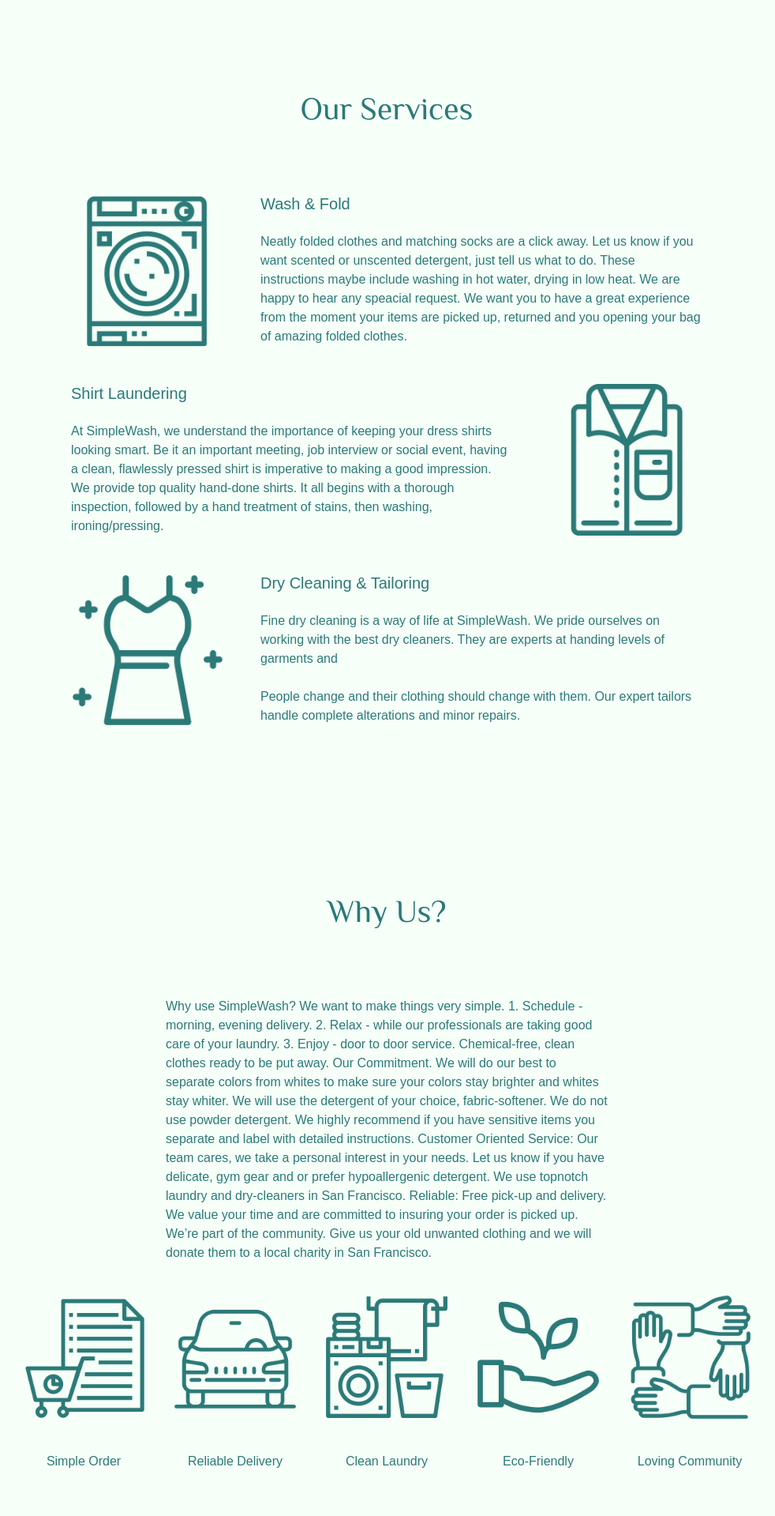
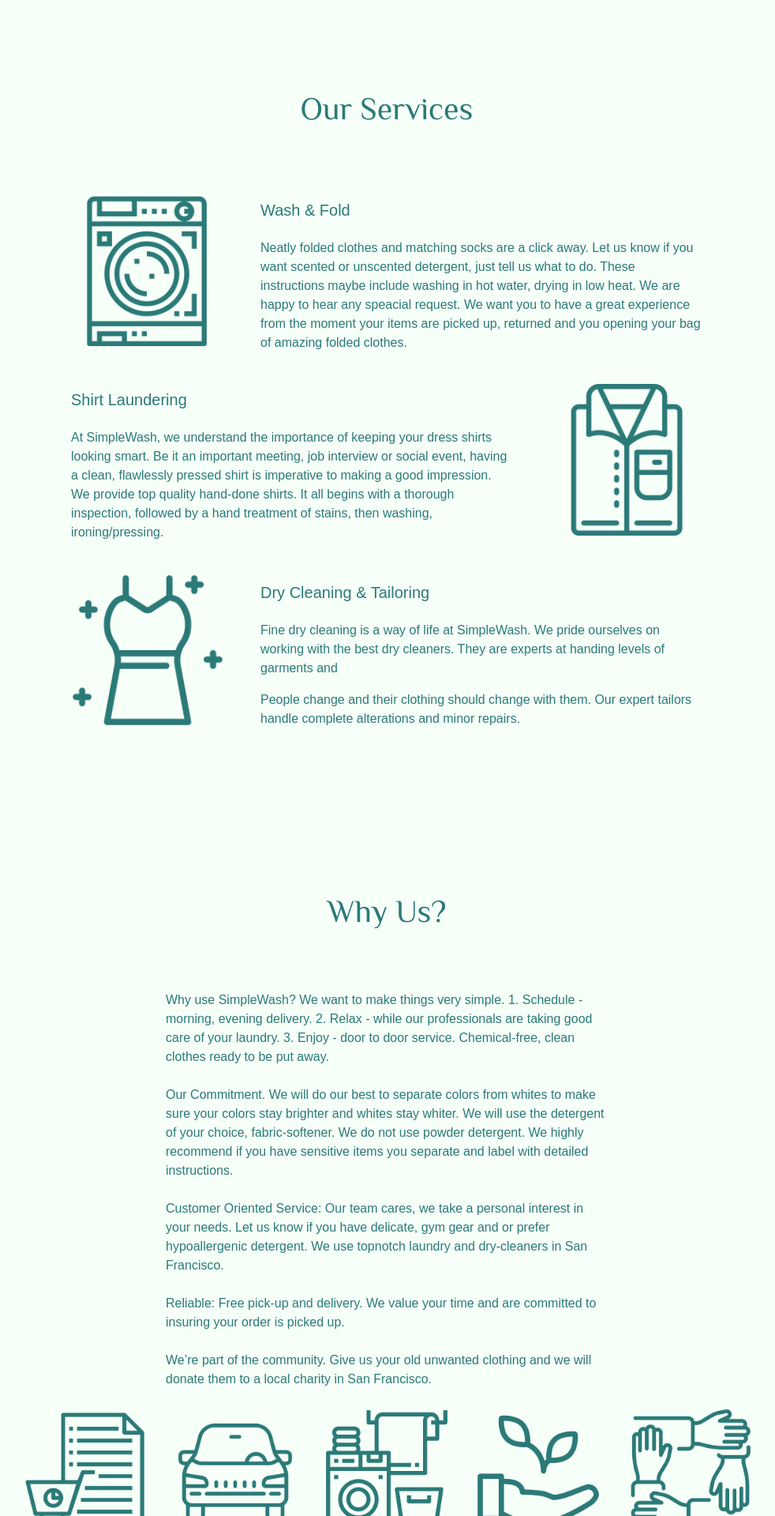
Before and after one commit to emmiehe/responsive-redesign-case, a PHP site: page / in a window 1280 px wide. Shown: the part 1034-2953 px from the top of the page at 79% size, without its empty margins (150-1132 px from the left). Run offline with PHP 8.4, Linux system fonts and the light colour scheme; some web fonts are replaced.

Commit message:
small changes on the content

```diff
--- a/home.html
+++ b/home.html
@@ -97,13 +97,13 @@
 1. Schedule - morning, evening delivery.
 2. Relax - while our professionals are taking good care of your laundry.
 3. Enjoy - door to door service. Chemical-free, clean clothes ready to be put away.
-
+</p><p>
 Our Commitment. We will do our best to separate colors from whites to make sure your colors stay brighter and whites stay whiter. We will use the detergent of your choice, fabric-softener. We do not use powder detergent. We highly recommend if you have sensitive items you separate and label with detailed instructions.
-
+</p><p>
 Customer Oriented Service: Our team cares, we take a personal interest in your needs. Let us know if you have delicate, gym gear and or prefer hypoallergenic detergent. We use topnotch laundry and dry-cleaners in San Francisco.
-
+</p><p>
 Reliable: Free pick-up and delivery. We value your time and are committed to insuring your order is picked up.
-
+</p> <p>
 We’re part of the community.
 
 Give us your old unwanted clothing and we will donate them to a local charity in San Francisco.</p>
@@ -223,6 +223,8 @@
 	  </div>
 	</div>
 
+	<br/>
+
 	<h5>Subscribe and stay up to date on great laundry deals: </h5>
 	<form>
 	<div class="input-group">
--- a/index.css
+++ b/index.css
@@ -76,10 +76,14 @@
     font-family: 'El Messiri';
 }
 
-h5,
+h5{
+    max-width: 35rem;
+    margin: 1.5rem;
+}
+
 p{
     max-width: 35rem;
-    margin: 1.5rem;
+    margin: 1.0rem 1.5rem 0.5rem 1.5rem;
 }
 
 #bg-cover {
```
